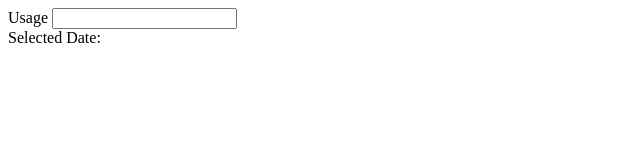
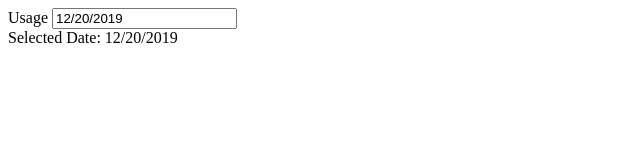
Before and after one commit to Sathishchary/flat-picker, an Angular app: page / in a window 1280 px wide. Shown: the top 160 px of the page, without its empty margins (0-640 px from the left). Built offline with nearby package versions, Linux system fonts and the light colour scheme.

Commit message:
1 file modified

```diff
--- a/src/app/app.component.ts
+++ b/src/app/app.component.ts
@@ -7,5 +7,5 @@ import { Component } from '@angular/core';
 })
 export class AppComponent  {
   name = 'Angular';
-  dateValue: any;
+  dateValue: any = '12/20/2019';
 }
```
